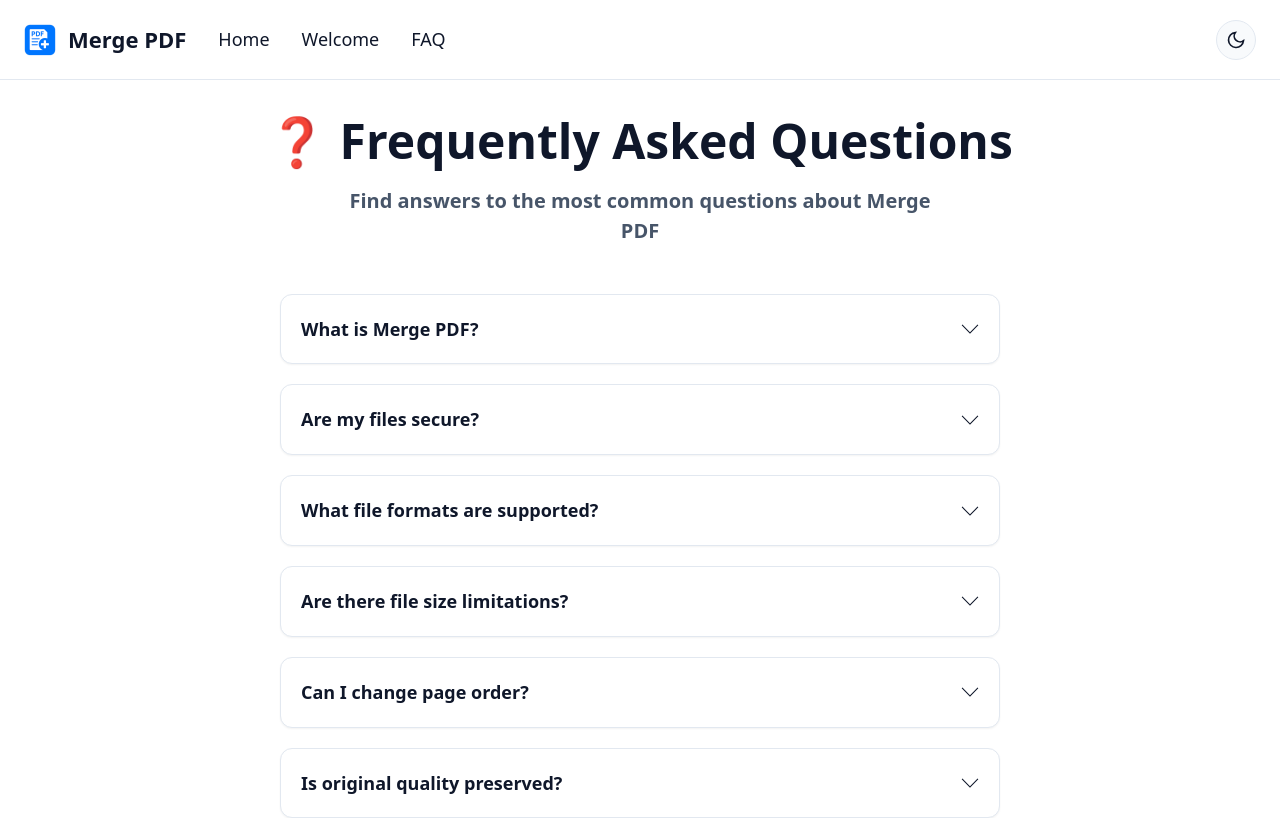
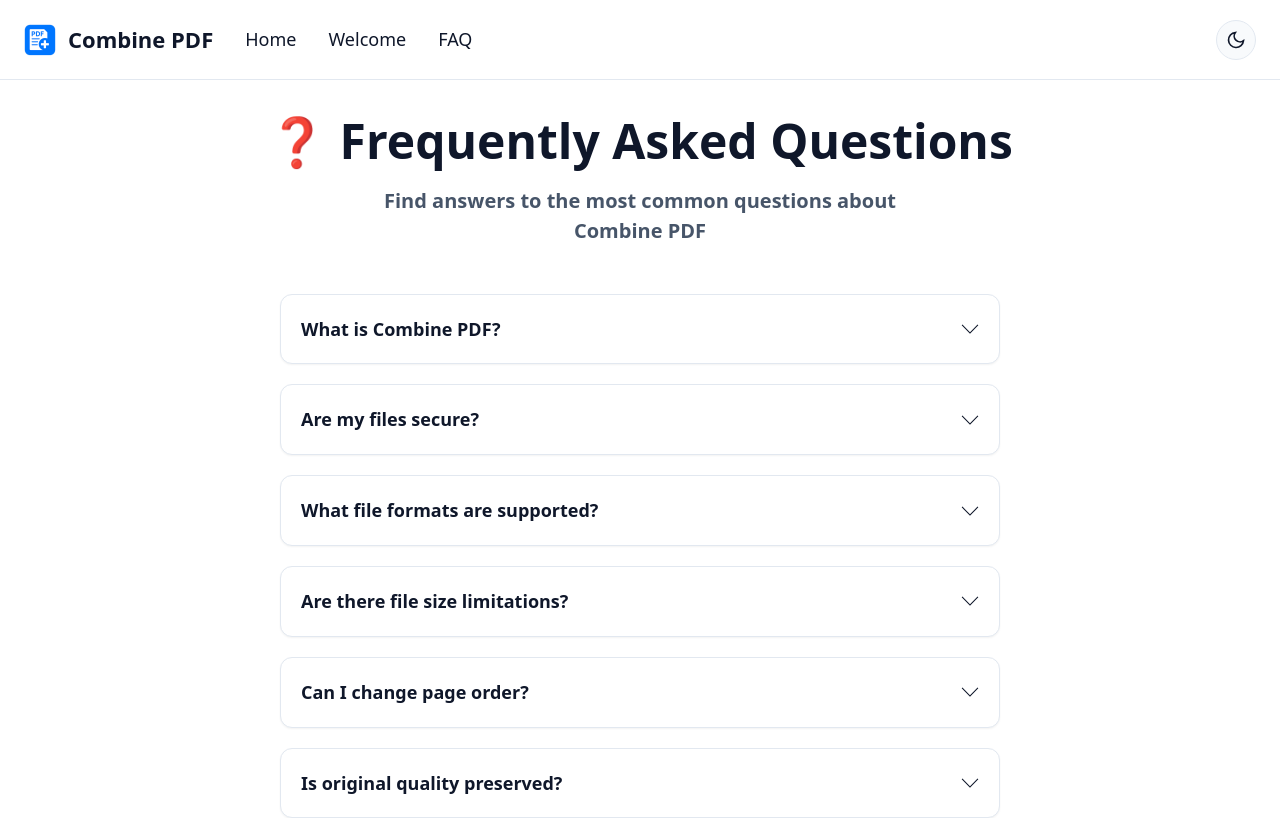
Before and after one commit to Kosurij/merge-pdf-landing, a Vue app: page /faq in a window 1280 px wide. Shown: the top 818 px of the page. Built offline with nearby package versions, Linux system fonts and the light colour scheme.

Commit message:
Корректировка названия

```diff
--- a/src/App.vue
+++ b/src/App.vue
@@ -7,12 +7,12 @@
 const route = useRoute()
 
 const TITLES: Record<string, string> = {
-  '/welcome': 'Welcome | Merge PDF',
-  '/faq': 'FAQ | Merge PDF',
-  '/': 'Merge PDF - Combine PDF Files Online',
+  '/welcome': 'Welcome | Combine PDF',
+  '/faq': 'FAQ | Combine PDF',
+  '/': 'Combine PDF - Merge PDF Files Online',
 }
 
-const getTitleFromPath = (path: string): string => TITLES[path] || 'Merge PDF'
+const getTitleFromPath = (path: string): string => TITLES[path] || 'Combine PDF'
 
 watch(
     () => route.path,
--- a/src/components/NavigationBar.vue
+++ b/src/components/NavigationBar.vue
@@ -5,7 +5,7 @@
         <div class="logo">
           <!-- Логотип отображается через CSS background-image -->
         </div>
-        <span class="name">Merge PDF</span>
+        <span class="name">Combine PDF</span>
       </RouterLink>
 
       <nav class="desktop-nav">
--- a/src/pages/FaqPage.vue
+++ b/src/pages/FaqPage.vue
@@ -2,7 +2,7 @@
   <div class="faq-page">
     <header class="faq-header">
       <h1 class="title">❓ Frequently Asked Questions</h1>
-      <p class="subtitle">Find answers to the most common questions about Merge PDF</p>
+      <p class="subtitle">Find answers to the most common questions about Combine PDF</p>
     </header>
 
     <div class="faq-wrapper">
@@ -16,9 +16,9 @@
 
 const faqs = [
   {
-    title: 'What is Merge PDF?',
+    title: 'What is Combine PDF?',
     description:
-        'Merge PDF is an online tool for combining multiple PDF files into one document. You can upload files, arrange page order, and download the result with one click.',
+        'Combine PDF is an online tool for merge multiple PDF files into one document. You can upload files, arrange page order, and download the result with one click.',
   },
   {
     title: 'Are my files secure?',
@@ -48,12 +48,12 @@
   {
     title: 'Does it work on mobile devices?',
     description:
-        'Yes, Merge PDF is fully responsive and works on all devices: computers, tablets, and smartphones.',
+        'Yes, Combine PDF is fully responsive and works on all devices: computers, tablets, and smartphones.',
   },
   {
     title: 'Do I need to install software?',
     description:
-        'No! Merge PDF works right in your browser. Just open the website and start working. No additional programs or extensions required.',
+        'No! Combine PDF works right in your browser. Just open the website and start working. No additional programs or extensions required.',
   },
   {
     title: 'How many files can I merge at once?',
--- a/src/pages/WelcomePage.vue
+++ b/src/pages/WelcomePage.vue
@@ -1,7 +1,7 @@
 <template>
   <div class="welcome-page">
     <header class="welcome-header">
-      <h1 class="title">🎉 Welcome to Merge PDF</h1>
+      <h1 class="title">🎉 Welcome to Combine PDF</h1>
       <p class="subtitle">
         Your extension has been installed successfully! Follow these steps to get started.
       </p>
@@ -22,7 +22,7 @@
         <div class="step-row-text">
           <h2>📌 Pin the Extension</h2>
           <p>
-            Click the puzzle icon in your browser toolbar, then pin <strong>Merge PDF</strong> to keep it visible and easily accessible.
+            Click the puzzle icon in your browser toolbar, then pin <strong>Combine PDF</strong> to keep it visible and easily accessible.
           </p>
         </div>
       </section>
@@ -31,7 +31,7 @@
         <div class="step-row-visual">
           <div class="extension-usage">
             <div class="extension-popup">
-              <div class="popup-header">Merge PDF</div>
+              <div class="popup-header">Combine PDF</div>
               <div class="popup-content">
                 <div class="upload-area">📁 Drop PDF files here</div>
                 <div class="action-button">Merge Files</div>
@@ -42,7 +42,7 @@
         <div class="step-row-text">
           <h2>▶️ Start Using</h2>
           <p>
-            Click the <strong>Merge PDF</strong> icon in your toolbar to start merging your first PDF files.
+            Click the <strong>Combine PDF</strong> icon in your toolbar to start merging your first PDF files.
           </p>
         </div>
       </section>
```
Also changed, not shown: 1 other file (tests, documents, lock files or other folders).
